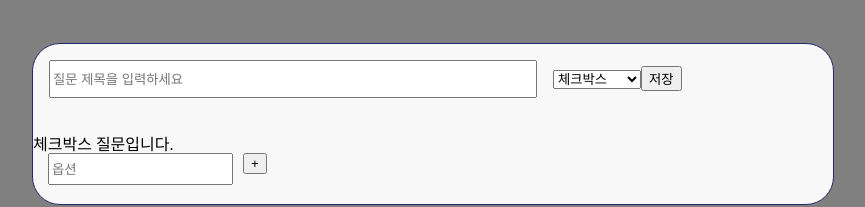
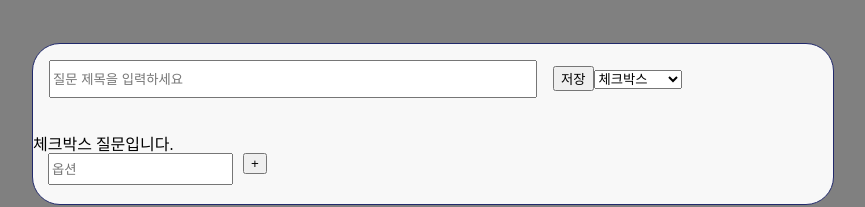
Before and after one commit to gnryu/surveine, a React (Create React App) app: page / in a window 1280 px wide. Shown: the part 181-388 px from the top of the page, without its empty margins (207-1072 px from the left). Built offline with nearby package versions, Linux system fonts and the light colour scheme.

Commit message:
선택박스에 따라 질문타입바뀜

```diff
--- a/src/formComponents/FormQuestion.js
+++ b/src/formComponents/FormQuestion.js
@@ -51,13 +51,10 @@ const QuesTitle = styled.input`
   margin: 1rem 1rem;
 `;
 
-const TypeSelect = styled.div`
-  display: inline-block;
-`;
 function FormQuestion(props) {
   const [title, setTitle] = useState();
   const [id, setId] = useState(0);
-  const [type, setType] = useState("체크박스");
+
   let [count, setCount] = useState(0);
   const [qstBox, newQstBox] = useState([
     {
@@ -107,19 +104,10 @@ function FormQuestion(props) {
     });
   };
 
-  //타입 설렉트
-  const selectType = (e) => {
-    setType(e.target.value);
-  };
-
   //타입 바뀌면 rerender
-  useEffect(() => {
-    console.log(type);
-  }, [type]);
 
   const IdChange = (currentId) => {
     setId(currentId);
-    SaveToArray();
   };
 
   const SaveToArray = (e) => {
@@ -129,6 +117,7 @@ function FormQuestion(props) {
         qstBox[id] = qstInfo;
         count++;
         console.log(JSON.parse(JSON.stringify([...qstBox])));
+        return;
       }
     });
     if (count == 0) {
@@ -160,15 +149,9 @@ function FormQuestion(props) {
                   handleClick({ qstTitle: e.target.value, qstId: item });
                 }}
               />
-              <TypeSelect>
-                <select onChange={selectType}>
-                  <option>체크박스</option>
-                  <option>객관식 질문</option>
-                  <option>서술형 질문</option>
-                </select>
-              </TypeSelect>
+
               <button onClick={SaveToArray}>저장</button>
-              <QstOptions qstType={type} />
+              <QstOptions />
             </MainFrame>
           </>
         ))}
--- a/src/formComponents/QstOptions.js
+++ b/src/formComponents/QstOptions.js
@@ -1,12 +1,12 @@
 import React from "react";
-import { useState } from "react";
+import { useState, useEffect } from "react";
 import styled from "styled-components";
 // import styles from "../css/QstOptions.module.css";
 
 function QstOptions({ qstType }) {
   const [input, setInput] = useState("");
   const [options, setOptions] = useState([]);
-
+  const [type, setType] = useState("체크박스");
   const handleChange = (e) => {
     setInput(e.target.value);
   };
@@ -26,10 +26,27 @@ function QstOptions({ qstType }) {
 
   // const opt = "옵션1"
 
+  //타입 설렉트
+  const selectType = (e) => {
+    setType(e.target.value);
+  };
+
+  useEffect(() => {
+    console.log(type);
+  }, [type]);
+
   return (
+    <>
+      <TypeSelect>
+        <select onChange={selectType}>
+          <option>체크박스</option>
+          <option>객관식 질문</option>
+          <option>서술형 질문</option>
+        </select>
+      </TypeSelect>
       <Wrapper>
         <div>
-        {qstType == "체크박스" && (
+          {type == "체크박스" && (
             <div>
               <OptList>
                 {options.map((it) => (
@@ -56,7 +73,7 @@ function QstOptions({ qstType }) {
             </div>
           )}
 
-        {qstType == "객관식 질문" && (
+          {type == "객관식 질문" && (
             <div>
               <OptList>
                 {options.map((it) => (
@@ -83,7 +100,7 @@ function QstOptions({ qstType }) {
             </div>
           )}
 
-        {qstType == "서술형 질문" && (
+          {type == "서술형 질문" && (
             <SubjOption>
               텍스트
               <hr size="1" width="500px" color="gray" />
@@ -91,6 +108,7 @@ function QstOptions({ qstType }) {
           )}
         </div>
       </Wrapper>
+    </>
   );
 }
 export default QstOptions;
@@ -132,3 +150,6 @@ const SubjOption = styled.div`
   line-height: 1.5;
   margin-left: 15px;
 `;
+const TypeSelect = styled.div`
+  display: inline-block;
+`;
```
Lines whose indentation alone changed are shown as unchanged.
